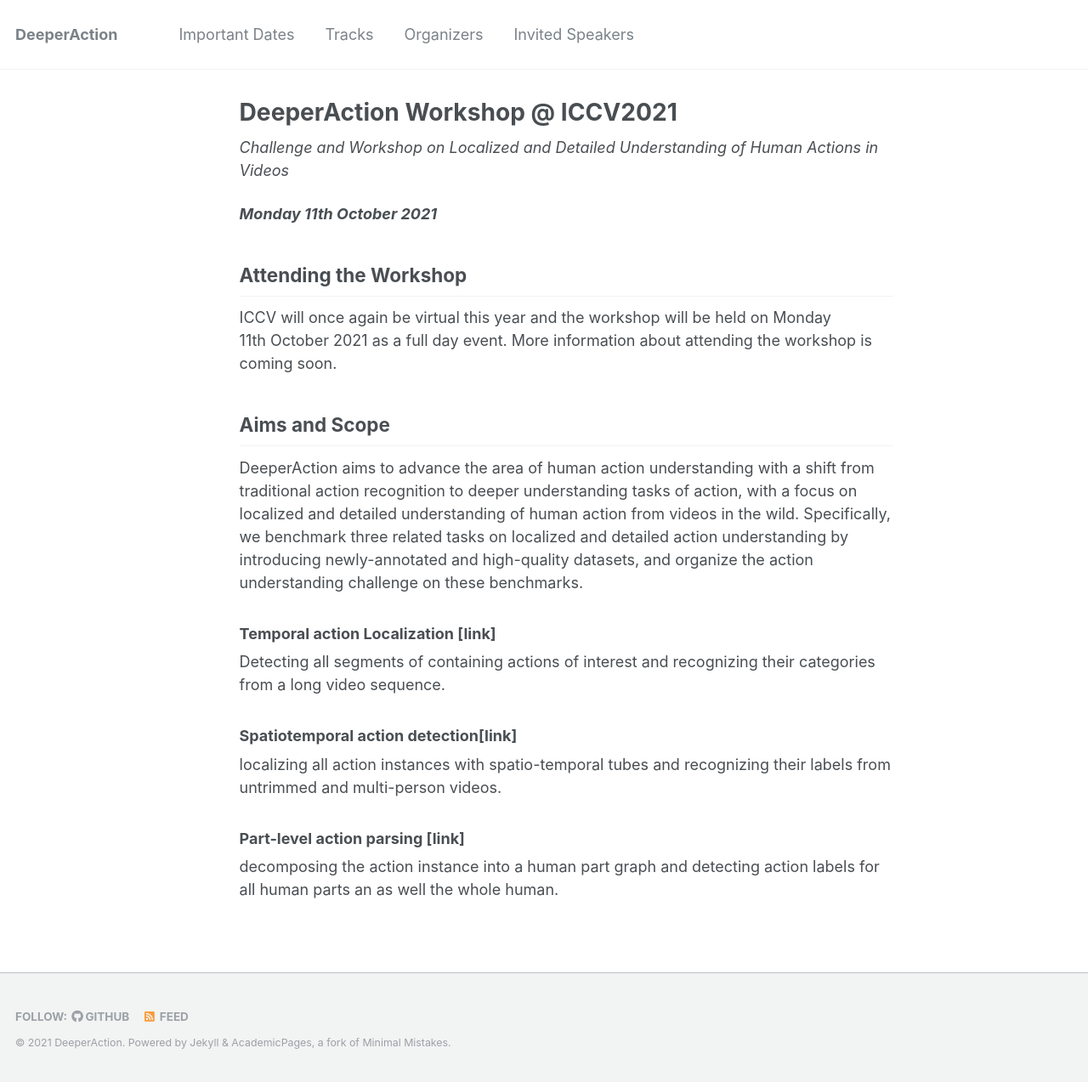
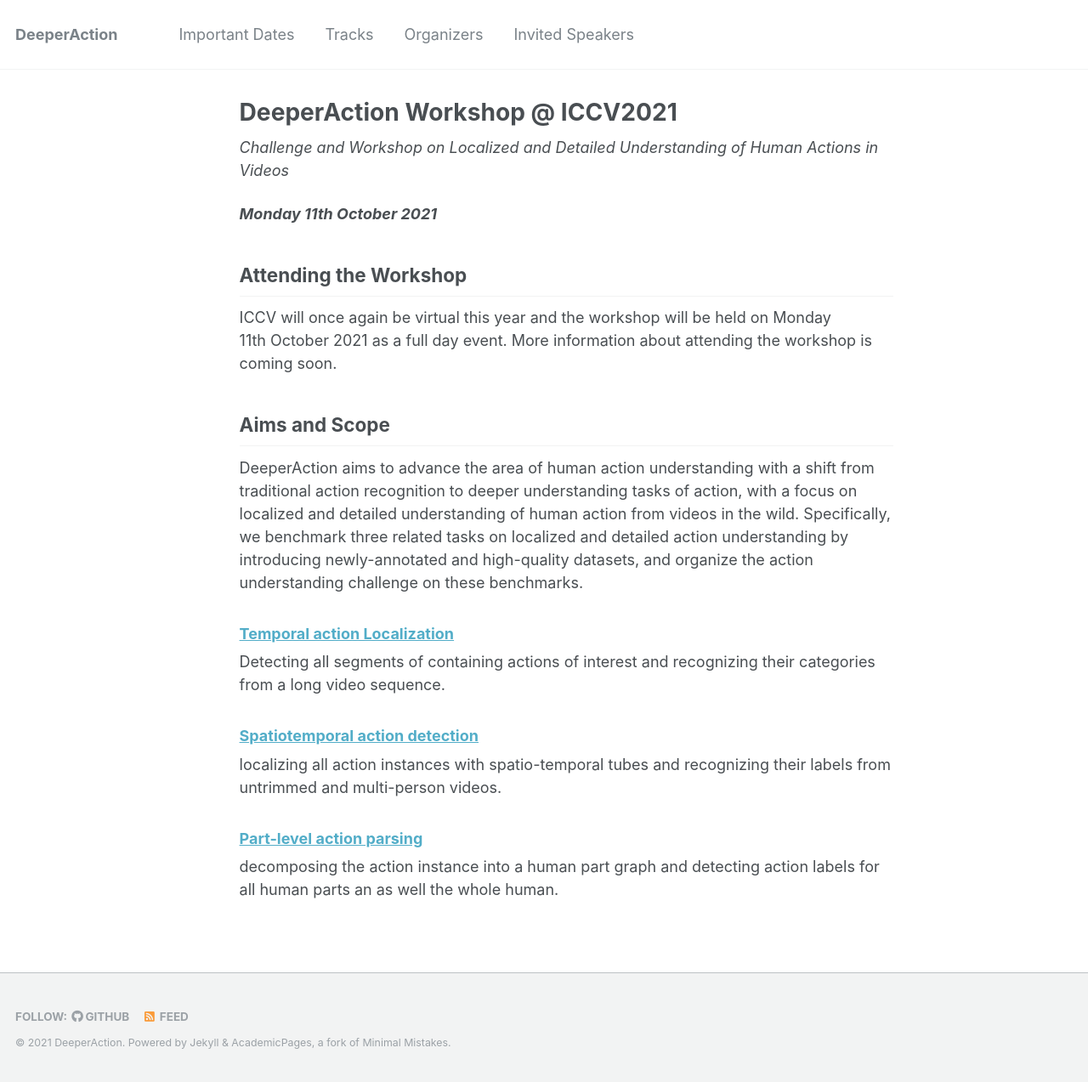
Before and after one commit to deeperaction/deeperaction.github.io, a Jekyll site: the page built from _pages/about.md, in a window 1280 px wide. Shown: the whole page at 85% size. Built offline with Jekyll 4.4.1, drawn with Linux system fonts in a browser that asks for light colours.

Commit message:
UPDATE: about links for tracks

```diff
--- a/_pages/about.md
+++ b/_pages/about.md
@@ -19,14 +19,14 @@
 
 DeeperAction aims to advance the area of human action understanding with a shift from traditional action recognition to deeper understanding tasks of action, with a focus on localized and detailed understanding of human action from videos in the wild. Specifically, we benchmark three related tasks on localized and detailed action understanding by introducing newly-annotated and high-quality datasets, and organize the action understanding challenge on these benchmarks.
 
-### Temporal action Localization [link]
+### [Temporal action Localization](/tracks/1-refineaction/)
 
 Detecting all segments of containing actions of interest and recognizing their categories from a long video sequence.
 
-### Spatiotemporal action detection[link]
+### [Spatiotemporal action detection](/tracks/2-multisports/)
 
 localizing all action instances with spatio-temporal tubes and recognizing their labels from untrimmed and multi-person videos.
 
-### Part-level action parsing [link]
+### [Part-level action parsing](/tracks/3-kineticstps/)
 
 decomposing the action instance into a human part graph and detecting action labels for all human parts an as well the whole human.
```
